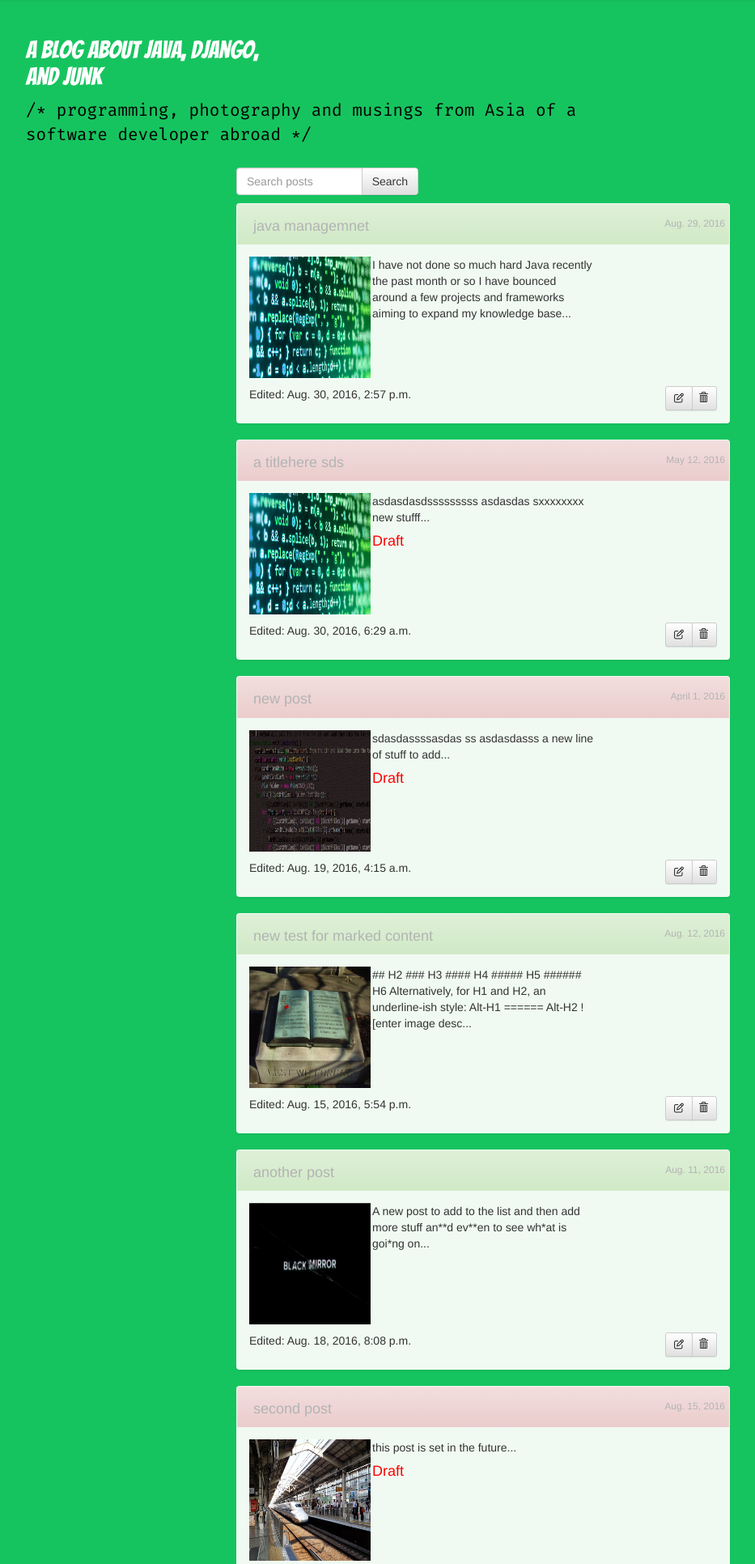
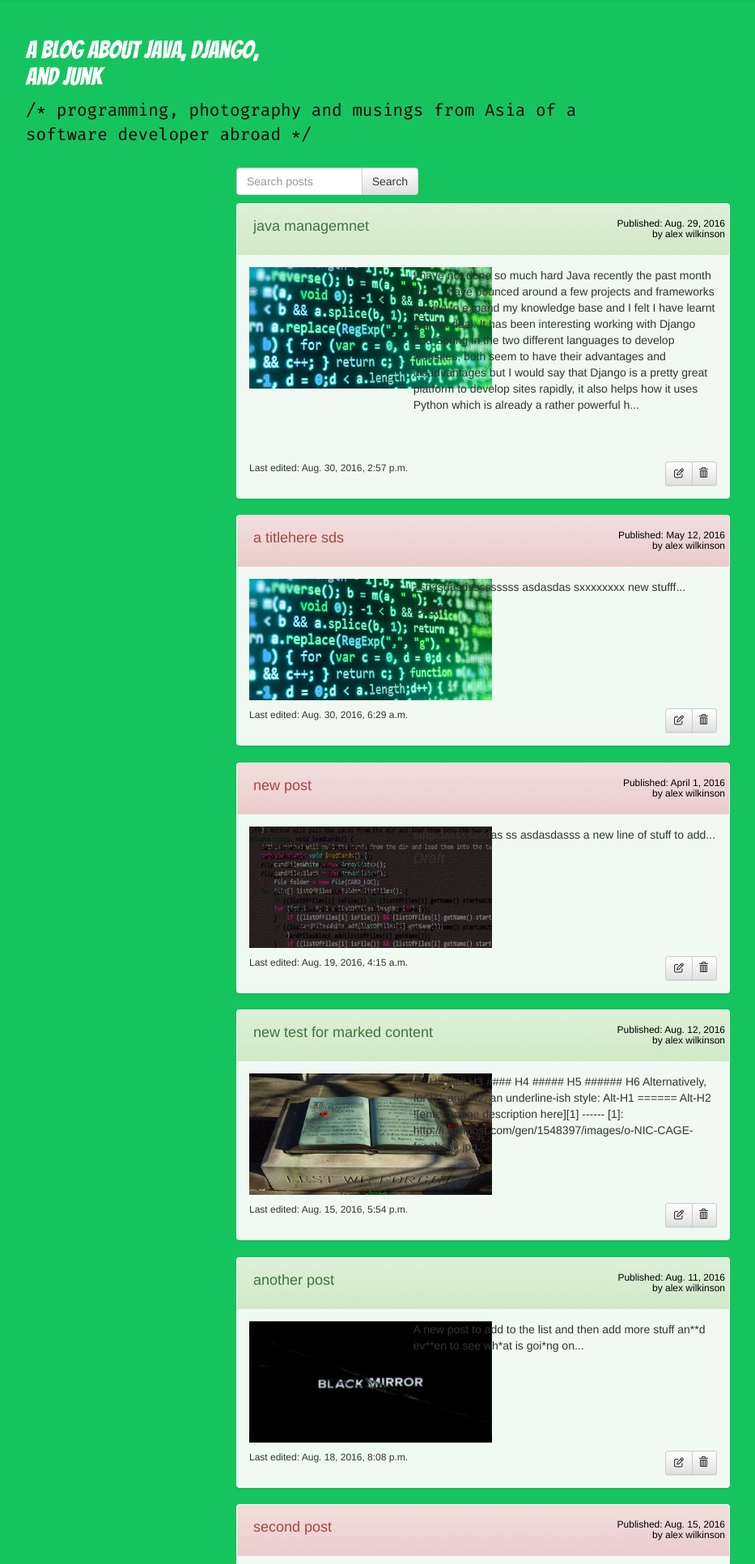
Before and after one commit to buzzlighter1/mysite, a Django app: page /blog/ in a window 1280 px wide. Shown: the part 52-1984 px from the top of the page at 81% size, without its empty margins (43-976 px from the left). Run offline with Django 3.2, Linux system fonts and the light colour scheme; a user stored in the database is signed in; data comes from the database, SQL or seed files in the repository; both versions use the stored data as it was after the commit; some libraries are stand-ins or nearby versions.

Commit message:
Aug 31
End of the month commit, most of the work has been on the CSS but now
the blog section is looking better and more like I want it to. Not much
coding done in this commit

```diff
--- a/blog/templates/blog/blog.html
+++ b/blog/templates/blog/blog.html
@@ -2,8 +2,19 @@
 {% block title %}Blog{% endblock %}
 
 
+{% block content %}
 
-{% block content %}
+<style type="text/css">
+
+	.row a{
+		color:inherit;
+		background-color: inherit;
+		text-decoration: none;
+
+	}
+
+</style>
+
 <div class="row">
 	<div class='col-md-offset-3'>
 		<form method='GET' actions=''>
@@ -19,34 +30,39 @@
 	</div>
 </div>
 
-
 {% for post in blog_list %}
 
 
-<div class="row" id="blog-container" style="margin-top: 10px;">
-	<div class="col-md-6 col-md-offset-3" id="blog-main-container">
+<div class="row" id="blog-container" style="margin-top: 10px;"><a href="/blog/{{post.slug}}" id="contain-link">
+	<div class="col-md-6 col-md-offset-3 hvr-float" id="blog-main-container">
 
-		<a href="/blog/{{post.slug}}">	{% if post.draft %}<div class="panel panel-danger">{% else %}<div class= "panel panel-success" >{%endif%}
-			<div class="panel-heading"><div class="col-md-8" id="blog-main-container"><h4>{{post.title}}</h4>
+		{% if post.draft %}<div class="panel panel-danger">
+		{% else %}<div class= "panel panel-success" style="hover{outline:1px solid black;}">
+		{%endif%}
+		<div class="panel-heading">
+			<div class="col-md-8" id="blog-main-container"><h4>{{post.title}}</h4></div>
+			<h6 style="color:black; text-align:right;">Published: {{post.publish}}<br>  by {{user.first_name}} {{user.last_name}} </h6>
+		</a>
 
-			</div>
-			<h6 style="color:black; text-align:right;"> {{post.publish}}</a></h6>
-		</div>
+	</div><!-- blog-container -->
 
-		<div class="panel-body">
+	<div class="panel-body"><a href="/blog/{{post.slug}}" id="body-link">
 
 		<div class="row" id="body_container" style="margin-bottom:10px;">
-				<div class="col-sm-3"><img src="{{post.cover_img.url}}" style="height:150px; width:150px;"></img></div>
-				<div class="col-md-6"><div class = "content-markdown"><p>{{post.body| safe|slice:":150"}}...</p>
-					{% if post.draft %}<h4 style="color: red">Draft</h4>{%endif%}
+			<div class="col-sm-3"><img src="{{post.cover_img.url}}" style="height:150px; width:300px;"></img></div>
+			<div class="col-md-8" style="float:right;"><div class = "content-markdown"><p>{{post.body| safe|slice:":500"}}...</p>
+				{% if post.draft %}<em><h4>Draft</h4></em>{%endif%}
 
 				<br><br>
 			</div>
+
 		</div>
+
 	</div>
+
 	<div class="row" id="tools"">
-			<div style="float:left" class="col-sm-6" id="last-edit">{% if post.last_modified != null %}<p>Edited: {{post.last_modified}}</p>{%endif%}</div>
-			<div style="float: right;" id="close-but">
+		<div style="float:left" class="col-sm-6" id="last-edit">{% if post.last_modified != null %}<p style="font-size:12px;">Last edited: {{post.last_modified}}</p>{%endif%}</div>
+		<div style="float: right;" id="close-but"></a>
 
 			<div class="col-md-6" style="float:right;">
 				{% if user.is_authenticated %}
@@ -58,6 +74,7 @@
 					</button>
 				</form>
 			</div>
+
 			<div class="col-md-1" style="float:right">
 				<form action="{% url 'blog:update-blog' post.slug %}" method ="get">
 					{% csrf_token %}
@@ -69,12 +86,17 @@
 
 				{% endif %}
 			</div>
+
+		</div>
+
+	</div>
+
+</div>
+
 </div>
 </div>
 </div>
-</div>
-</div>
-</div>
+
 
 
 {% endfor %}
--- a/personal/templates/personal/header.html
+++ b/personal/templates/personal/header.html
@@ -7,6 +7,7 @@
 	<script src="http://code.jquery.com/jquery-1.12.4.min.js"   integrity="sha256-ZosEbRLbNQzLpnKIkEdrPv7lOy9C27hHQ+Xp8a4MxAQ=" crossorigin="anonymous"></script>
 	<link rel="stylesheet" href="//maxcdn.bootstrapcdn.com/bootstrap/3.2.0/css/bootstrap.min.css">
 	<link rel="stylesheet" href="//maxcdn.bootstrapcdn.com/bootstrap/3.2.0/css/bootstrap-theme.min.css">
+	<link rel="stylesheet" href="https://cdnjs.cloudflare.com/ajax/libs/hover.css/2.0.2/css/hover.css">
 	<script src="https://use.fontawesome.com/fc41b66700.js"></script>
 	<link href="https://fonts.googleapis.com/css?family=Bangers|Fira+Mono|Pacifico" rel="stylesheet">
 	<script src="https://maxcdn.bootstrapcdn.com/bootstrap/3.3.7/js/bootstrap.min.js" integrity="sha384-Tc5IQib027qvyjSMfHjOMaLkfuWVxZxUPnCJA7l2mCWNIpG9mGCD8wGNIcPD7Txa" crossorigin="anonymous"></script>
```
Also changed, not shown: blog/models.py (+0 -9 lines), blog/templates/blog/post.html (+14 -13 lines), db.sqlite3. Lines whose indentation alone changed are shown as unchanged.
